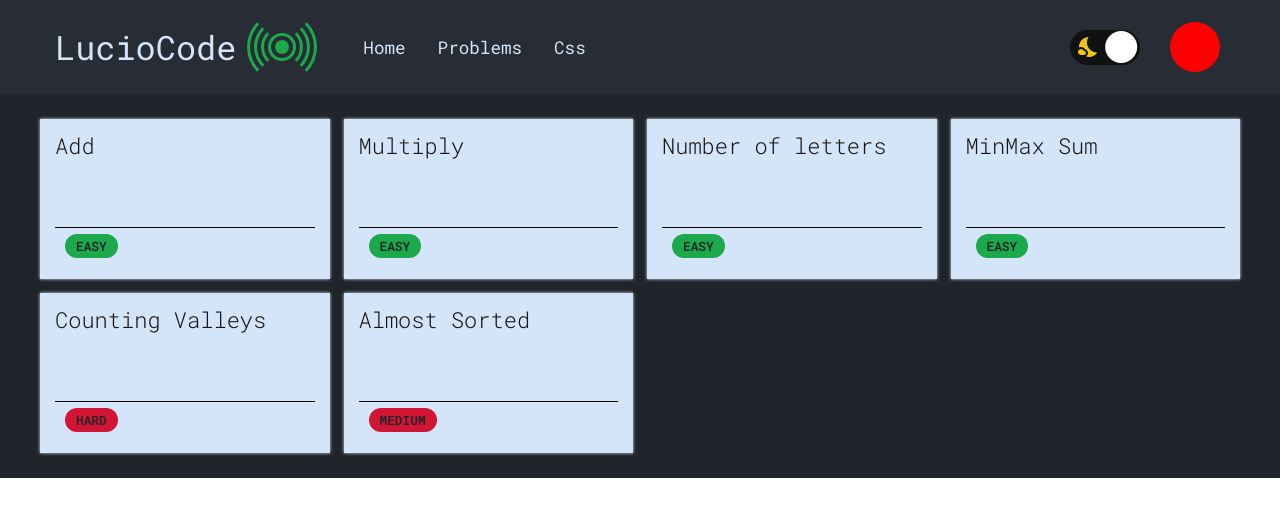
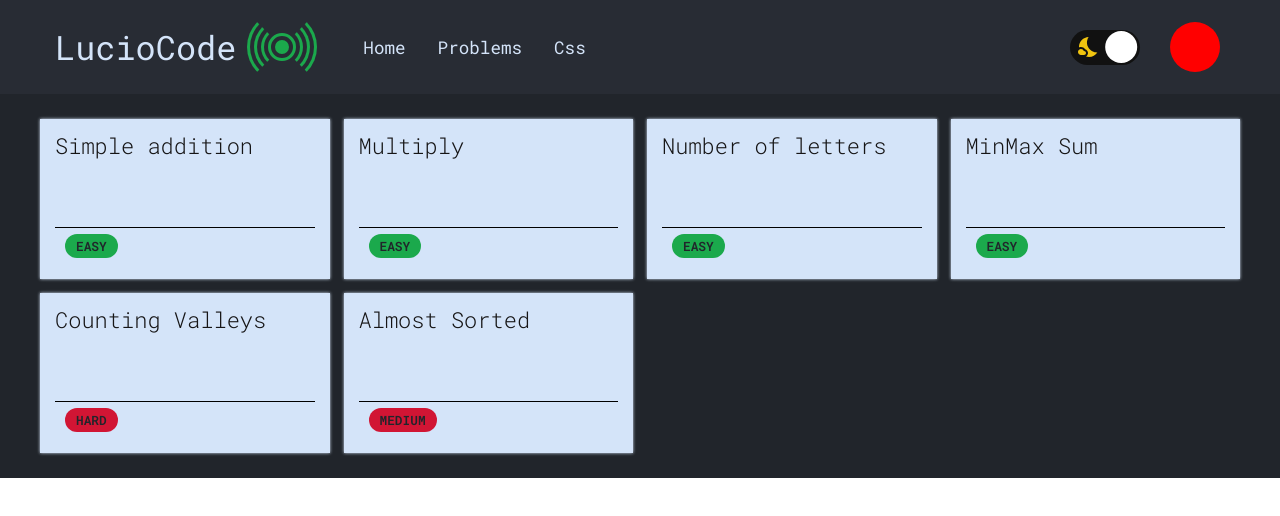
Before and after one commit to imMatheus/lucio, a React (Create React App) app: page /problems in a window 1280 px wide. Shown: the top 516 px of the page. Built offline with nearby package versions, Linux system fonts and the light colour scheme.

Commit message:
installed html-to-image
Co-authored-by: imMatheus2 <imMatheus2@users.noreply.github.com>

```diff
--- a/package.json
+++ b/package.json
@@ -10,6 +10,7 @@
     "@testing-library/react": "^11.1.0",
     "@testing-library/user-event": "^12.1.10",
     "html-react-parser": "^1.2.4",
+    "html-to-image": "^1.6.0",
     "monaco-themes": "^0.3.3",
     "react": "^17.0.2",
     "react-dom": "^17.0.2",
--- a/src/functions/generateJavascript.js
+++ b/src/functions/generateJavascript.js
@@ -7,8 +7,7 @@ const javascriptPrint = (name, args) => {
 function generateJavascript(name, args) {
     if (!name || !args) return
 
-    const val = `
-//complete the ${name} function below
+    const val = `//complete the ${name} function below
 const ${name} = (${args})=>{
 
 }
--- a/src/functions/generatePython.js
+++ b/src/functions/generatePython.js
@@ -7,8 +7,7 @@ const pythonPrint = (name, args) => {
 function generatePython(name, args) {
     if (!name || !args) return
 
-    const val = `
-#!/bin/python3
+    const val = `#!/bin/python3
 
 import math
 import os
--- a/src/problems/problems.js
+++ b/src/problems/problems.js
@@ -1,6 +1,6 @@
 export const problems = [
     {
-        problemName: 'Add',
+        problemName: 'Simple addition',
         difficulty: 'easy',
         problemDescription: `given two integers, a and b, return the sum of a + b`,
         inputFormat: `a a integer, b a integer `,
```
Also changed, not shown: 2 other files (tests, documents, lock files or other folders).
